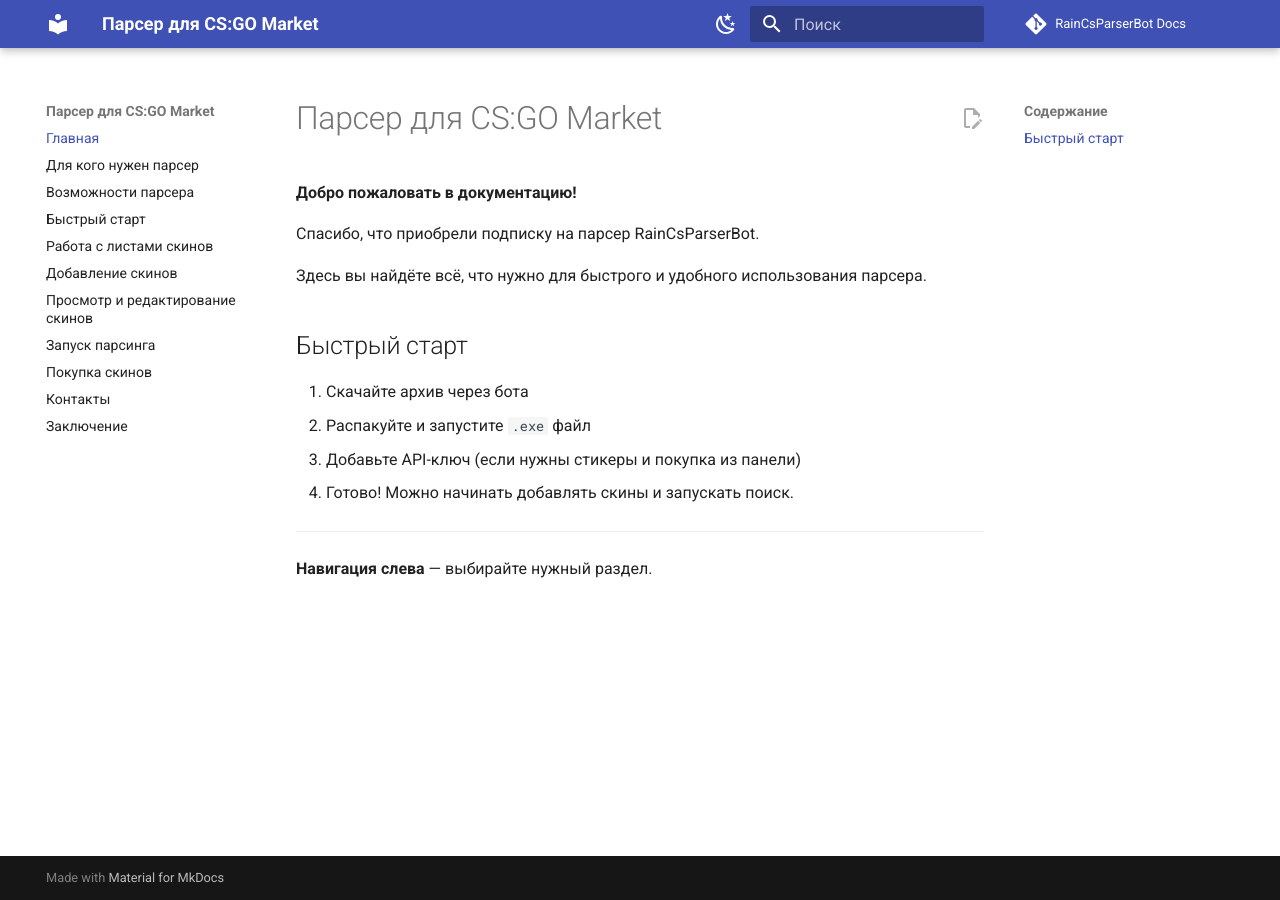
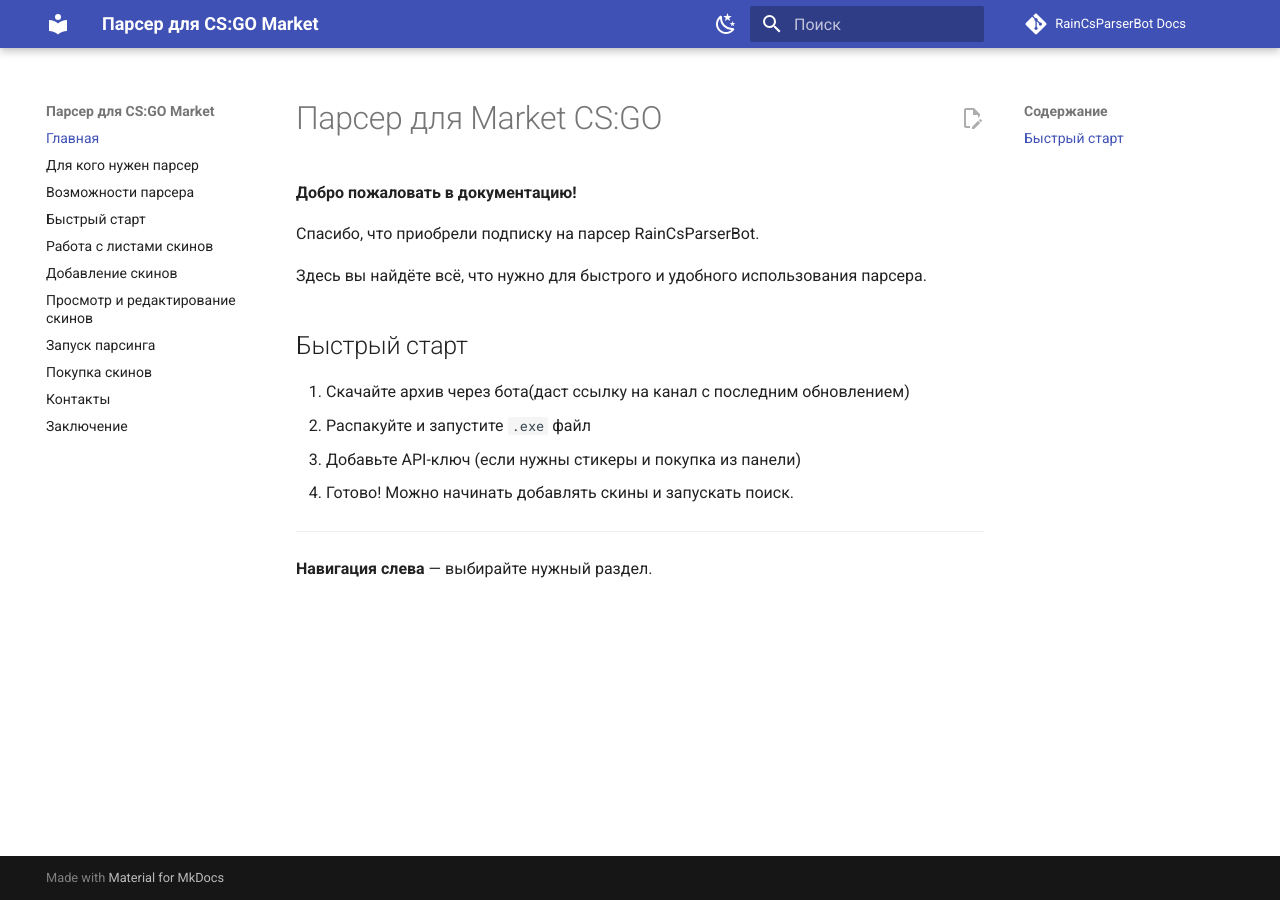
Before and after one commit to rainrain1X/raincsparserbot-docs, an MkDocs documentation site: the page built from docs/index.md, in a window 1280 px wide. Built offline with MkDocs 1.6.1 and Material for MkDocs 9.7.7, drawn with Linux system fonts in a browser that asks for light colours; comment, search, counter and statistics services are not loaded.

Commit message:
Update index.md

```diff
--- a/docs/index.md
+++ b/docs/index.md
@@ -1,4 +1,4 @@
-# Парсер для CS:GO Market
+# Парсер для Market CS:GO
 
 **Добро пожаловать в документацию!**
 
@@ -8,7 +8,7 @@
 
 ## Быстрый старт
 
-1. Скачайте архив через бота
+1. Скачайте архив через бота(даст ссылку на канал с последним обновлением)
 2. Распакуйте и запустите `.exe` файл
 3. Добавьте API-ключ (если нужны стикеры и покупка из панели)
 4. Готово! Можно начинать добавлять скины и запускать поиск.
```
